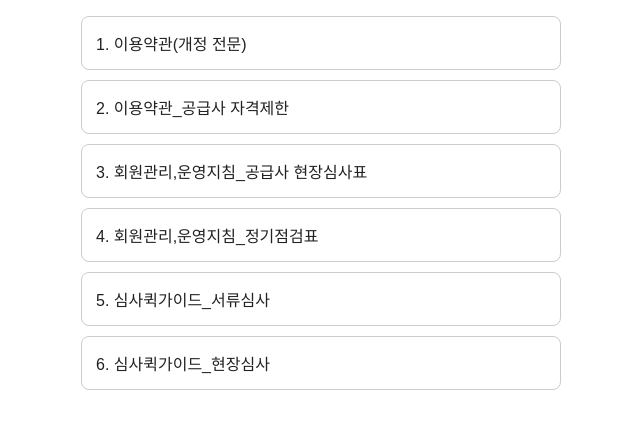
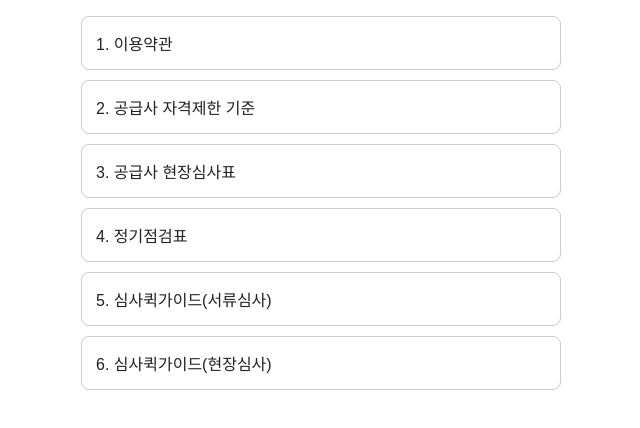
Before and after one commit to sj-parkk/eat-guide, a plain HTML site: page index.html in a window 1280 px wide. Shown: the part 70-498 px from the top of the page, without its empty margins (319-959 px from the left). Drawn offline with Linux system fonts and the light colour scheme.

Commit message:
신규 문서 6건 표시명 변경
Co-Authored-By: Claude Opus 5.5 <noreply@anthropic.com>
Claude-Session: https://claude.ai/code/session_0181djHKya4YfpdLQRmCr1Ay

```diff
--- a/index.html
+++ b/index.html
@@ -22,13 +22,13 @@
   <!-- 2026.11.13. 신규 6건만 표시하기 위해 아래 기존 링크 숨김 (고정 주소·QR은 그대로 작동) -->
   <!-- <a href="term2/">이용약관</a> -->
   <!-- <a href="term3/">자격제한 및 점검·심사</a> -->
-  <!-- 2026.11.13. 추가 문서 6건 (드라이브 QR_다이어리/20261113 폴더, 표시명 = 파일명) -->
-  <a href="doc1/">1. 이용약관(개정 전문)</a>
-  <a href="doc2/">2. 이용약관_공급사 자격제한</a>
-  <a href="doc3/">3. 회원관리,운영지침_공급사 현장심사표</a>
-  <a href="doc4/">4. 회원관리,운영지침_정기점검표</a>
-  <a href="doc5/">5. 심사퀵가이드_서류심사</a>
-  <a href="doc6/">6. 심사퀵가이드_현장심사</a>
+  <!-- 2026.11.13. 추가 문서 6건 (드라이브 QR_다이어리/20261113 폴더, 표시명 = 지정 명칭) -->
+  <a href="doc1/">1. 이용약관</a>
+  <a href="doc2/">2. 공급사 자격제한 기준</a>
+  <a href="doc3/">3. 공급사 현장심사표</a>
+  <a href="doc4/">4. 정기점검표</a>
+  <a href="doc5/">5. 심사퀵가이드(서류심사)</a>
+  <a href="doc6/">6. 심사퀵가이드(현장심사)</a>
   <!-- 정기·불시 점검 앱 (inspection 주소로 연결) -->
   <!-- <a href="inspection/">정기·불시 점검 앱</a> -->
 </body>
```
Also changed, not shown: doc1/index.html (+2 -2 lines), doc2/index.html (+2 -2 lines), doc3/index.html (+2 -2 lines), doc4/index.html (+2 -2 lines), doc5/index.html (+2 -2 lines), doc6/index.html (+2 -2 lines), 1 other file.
